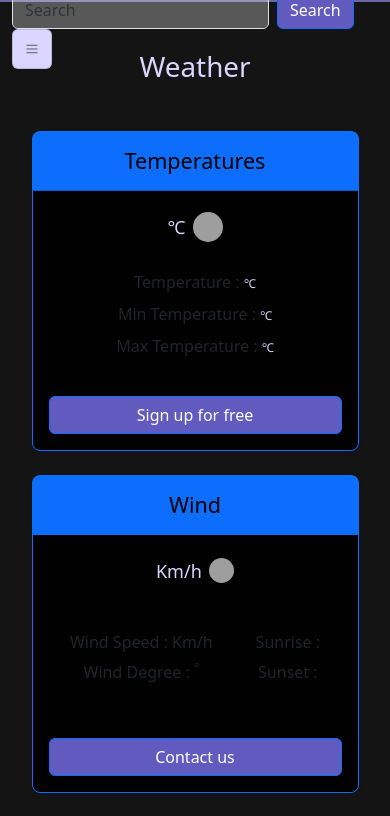
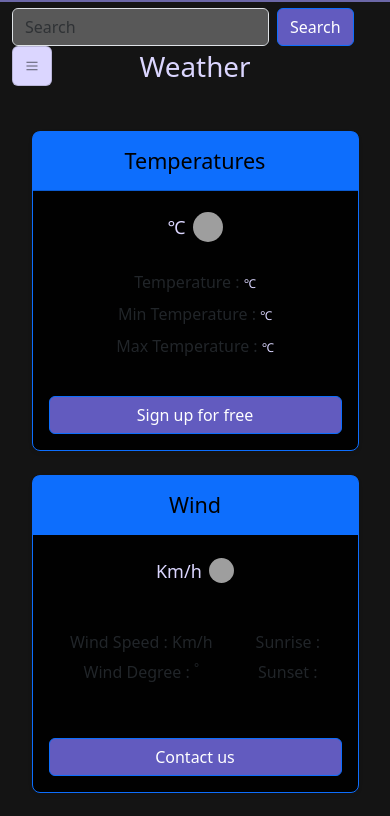
Before and after one commit to PatelGarv/AnyAddWeather.github.io, a plain HTML site: page index.html in a window 390 px wide. Shown: the part 57-873 px from the top of the page. Drawn offline with nearby package versions, Linux system fonts and the light colour scheme; no server answers; grey boxes are pictures that could not be loaded.

Commit message:
Update style.css

```diff
--- a/style.css
+++ b/style.css
@@ -60,6 +60,12 @@ nav{
     color: var(--bs-btn-hover-color);
     background-color: #192c8769;
     border-color: var(--bs-btn-hover-border-color);
+}
+
+@media screen and (max-width:477px) {
+    .searchbar-n-btn{
+        margin-top: 17px;
+    }
 }
 
 .form-control {
```
